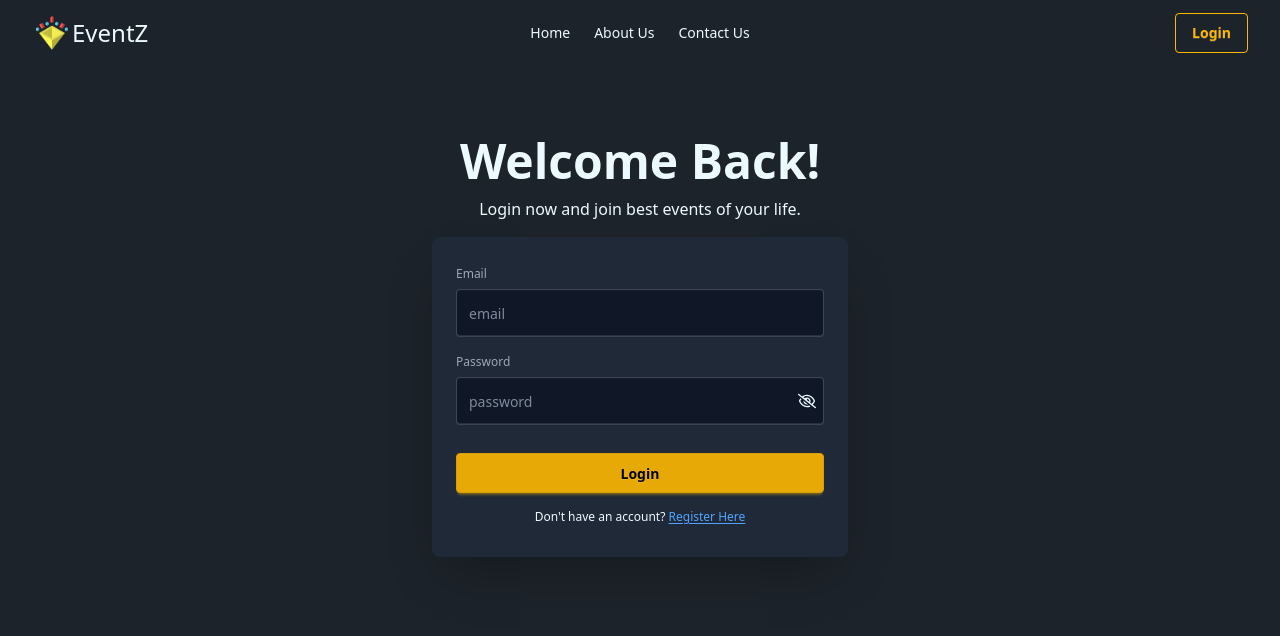
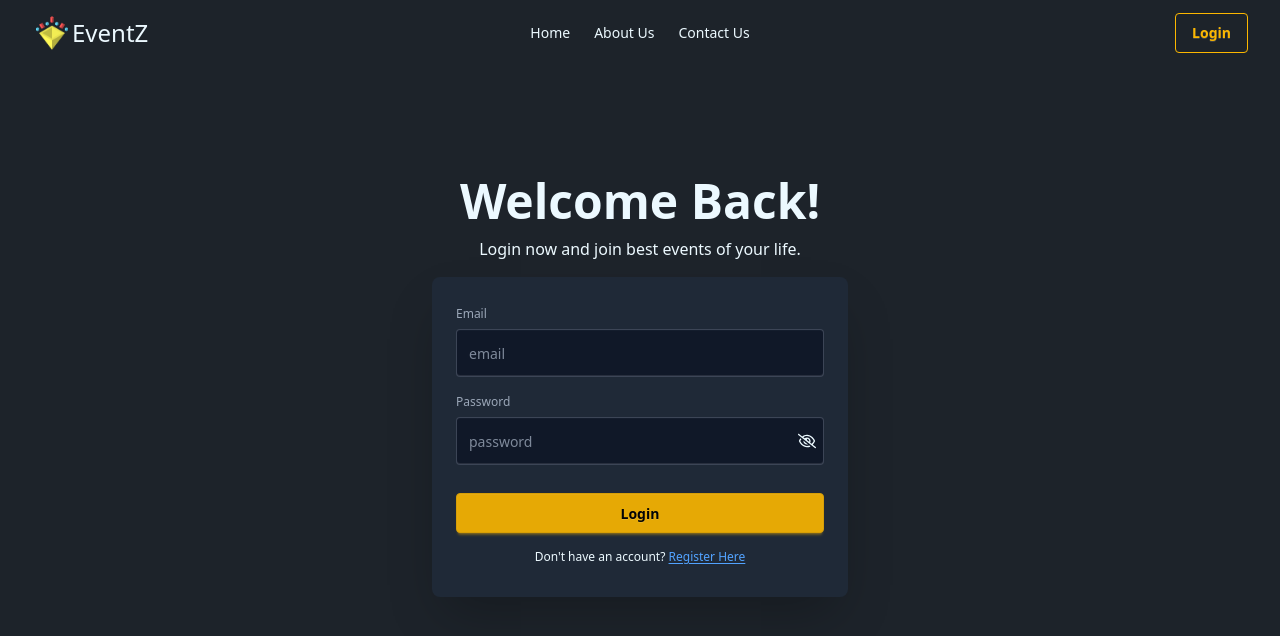
Before and after one commit to AskatAsh/Event-Management-Web-App, a React (Vite) app in the folder frontend/: page /login in a window 1280 px wide. Shown: the top 636 px of the page. Built offline with nearby package versions, Linux system fonts and the light colour scheme.

Commit message:
changed all events page reset button and add margin to mainlayout

```diff
--- a/frontend/src/layouts/MainLayout.jsx
+++ b/frontend/src/layouts/MainLayout.jsx
@@ -6,7 +6,7 @@ const MainLayout = () => {
   return (
     <>
       <Header />
-      <div className="container">
+      <div className="container my-10">
         <Outlet />
       </div>
 
--- a/frontend/src/pages/AllEvents.jsx
+++ b/frontend/src/pages/AllEvents.jsx
@@ -96,7 +96,6 @@ const AllEvents = () => {
 
   // Reset filters
   const handleReset = () => {
-    setSearchTitle("");
     setDateTime("");
     setDateRange("recent");
     fetchAllEvents();
@@ -187,7 +186,7 @@ const AllEvents = () => {
           onClick={handleReset}
           disabled={loading}
         >
-          Reset
+          Clear Filter ❌
         </button>
       </form>
 
```
Also changed, not shown: 1 other file (tests, documents, lock files or other folders).
